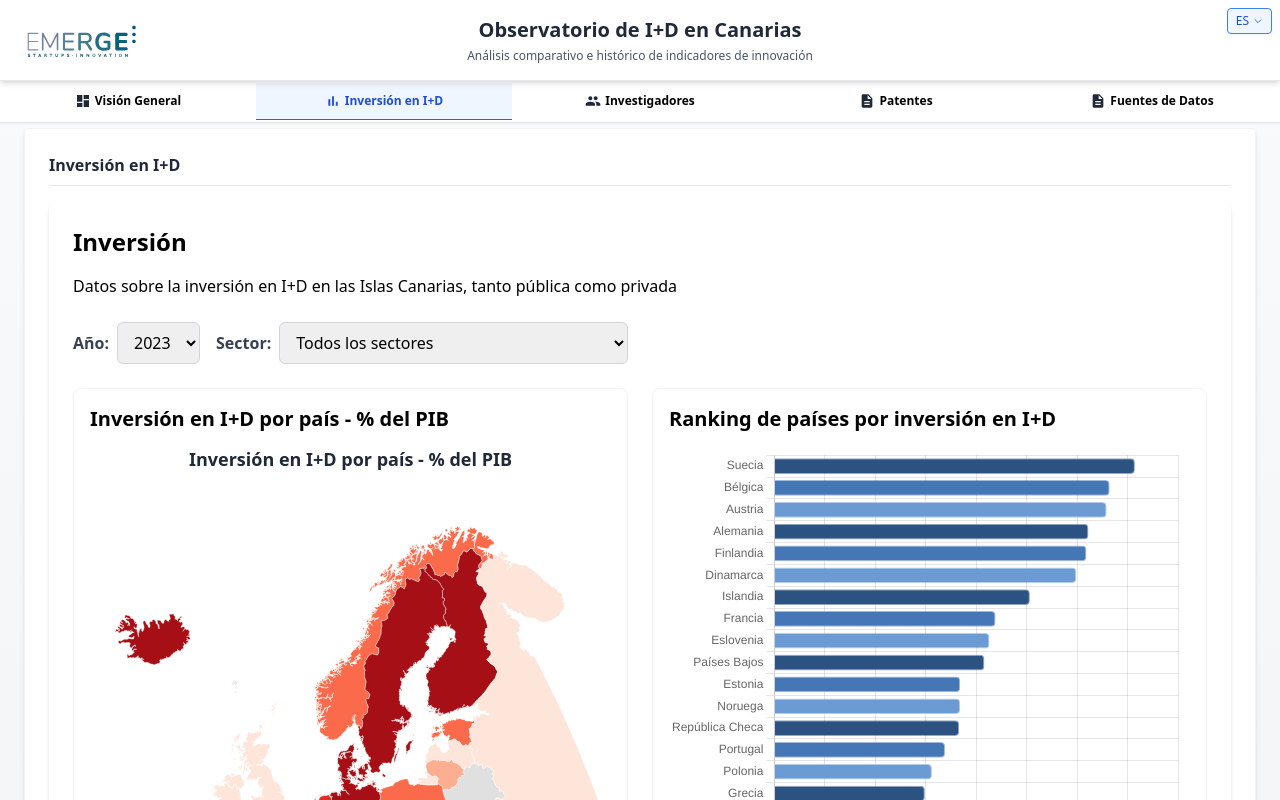
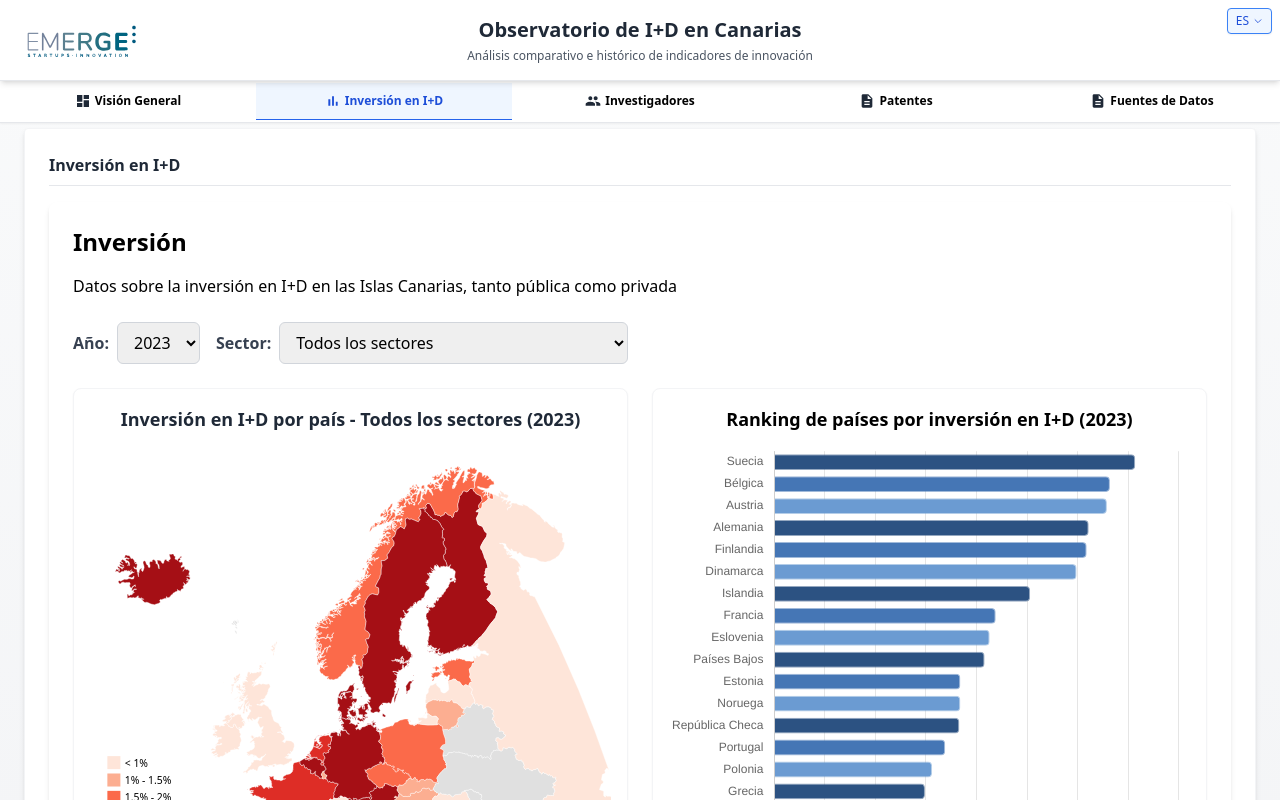
Before and after one commit to dani-rios-data/emerge, a React (Vite) app: page / in a window 1280 px wide. Both pictures are taken after a click on the item "Inversión en I+D". Shown: the top 800 px of the page. Built offline with nearby package versions, Linux system fonts and the light colour scheme.

Commit message:
Actualización de traducciones en Investment y componentes relacionados

```diff
--- a/src/components/CountryRankingChart.tsx
+++ b/src/components/CountryRankingChart.tsx
@@ -12,7 +12,6 @@ import {
 } from 'chart.js';
 import { EuropeCSVData, rdSectors } from '../data/rdInvestment';
 import COLORS from '../utils/colors';
-import { useLanguage } from '../contexts/LanguageContext';
 
 // Registrar componentes necesarios de Chart.js
 ChartJS.register(
@@ -47,7 +46,11 @@ const CountryRankingChart: React.FC<CountryRankingChartProps> = ({
   highlightCountry,
   selectedSector = 'total'
 }) => {
-  const { t } = useLanguage();
+  // Textos traducidos
+  const titles = {
+    es: `Ranking de países por inversión en I+D (${selectedYear})`,
+    en: `Country Ranking by R&D Investment (${selectedYear})`
+  };
 
   // Obtener el código del sector seleccionado
   const sectorCode = rdSectors.find(s => s.id === selectedSector)?.code || '_T';
@@ -229,34 +232,41 @@ const CountryRankingChart: React.FC<CountryRankingChartProps> = ({
       x: {
         title: {
           display: true,
-          text: t('percentageGDP'),
+          text: language === 'es' ? '% del PIB' : '% of GDP',
           font: {
-            size: 14
+            size: 12,
+            weight: 'bold'
           }
         },
-        ticks: {
-          callback: function(value) {
-            return value + '%';
-          }
+        grid: {
+          color: 'rgba(0, 0, 0, 0.1)'
         }
       },
       y: {
-        title: {
+        grid: {
           display: false
         }
       }
     }
   };
 
+  // Si no hay datos, mostrar mensaje
+  if (sortedCountries.length === 0) {
+    return (
+      <div className="flex items-center justify-center h-64 border rounded-lg p-4 text-gray-500">
+        {language === 'es' ? 'No hay datos disponibles para este año y sector' : 'No data available for this year and sector'}
+      </div>
+    );
+  }
+
   return (
     <div className="w-full h-[500px]">
-      {sortedCountries.length > 0 ? (
+      <h3 className="text-lg font-semibold mb-2 text-center">
+        {titles[language]}
+      </h3>
+      <div className="h-full">
         <Bar data={chartData} options={options} />
-      ) : (
-        <div className="flex justify-center items-center h-full text-gray-500">
-          {t('noDataAvailable')}
-        </div>
-      )}
+      </div>
     </div>
   );
 };
--- a/src/components/EuropeanRDMap.tsx
+++ b/src/components/EuropeanRDMap.tsx
@@ -322,16 +322,24 @@ const EuropeanRDMap: React.FC<EuropeanRDMapProps> = ({ data, selectedYear, selec
 
   // Obtener el nombre del sector según el idioma
   const getSectorName = () => {
-    // Si es "All Sectors", traducir según el idioma
-    if (selectedSector === 'All Sectors') {
-      return language === 'es' ? 'Todos los sectores' : 'All Sectors';
-    }
-    return selectedSector;
+    // Traducción más precisa según el sector seleccionado
+    const sectorMappings: Record<string, { es: string, en: string }> = {
+      'All Sectors': { es: 'Todos los sectores', en: 'All Sectors' },
+      'Business enterprise sector': { es: 'Sector empresarial', en: 'Business enterprise sector' },
+      'Government sector': { es: 'Administración Pública', en: 'Government sector' },
+      'Higher education sector': { es: 'Enseñanza Superior', en: 'Higher education sector' },
+      'Private non-profit sector': { es: 'Instituciones Privadas sin Fines de Lucro', en: 'Private non-profit sector' }
+    };
+
+    return sectorMappings[selectedSector]?.[language] || selectedSector;
   };
 
-  // Título del mapa según el idioma y el sector seleccionado
+  // Obtener el título del mapa
   const getMapTitle = () => {
-    return t('investmentMapTitle');
+    const sectorText = getSectorName();
+    return language === 'es'
+      ? `Inversión en I+D por país - ${sectorText} (${selectedYear})`
+      : `R&D Investment by Country - ${sectorText} (${selectedYear})`;
   };
 
   // Depurar los países disponibles en los datos
@@ -395,7 +403,7 @@ const EuropeanRDMap: React.FC<EuropeanRDMapProps> = ({ data, selectedYear, selec
     fetch('/data/geo/europe.geojson')
       .then(response => {
         if (!response.ok) {
-          throw new Error('No se pudo cargar el mapa');
+          throw new Error(language === 'es' ? 'No se pudo cargar el mapa' : 'Could not load the map');
         }
         return response.json();
       })
@@ -425,10 +433,10 @@ const EuropeanRDMap: React.FC<EuropeanRDMapProps> = ({ data, selectedYear, selec
       })
       .catch(err => {
         console.error('Error cargando el mapa:', err);
-        setError('Error al cargar el mapa de Europa');
+        setError(language === 'es' ? 'Error al cargar el mapa de Europa' : 'Error loading Europe map');
         setLoading(false);
       });
-  }, []);
+  }, [language]);
 
   // Renderizar el mapa cuando los datos GeoJSON están disponibles
   useEffect(() => {
@@ -578,7 +586,7 @@ const EuropeanRDMap: React.FC<EuropeanRDMapProps> = ({ data, selectedYear, selec
           <p className="font-bold">{tooltipContent.country}</p>
           {tooltipContent.value !== null ? (
             <p>
-              {t('rdInvestment')}: <span className="font-semibold">{tooltipContent.value.toFixed(2)}% {t('ofGDP')}</span>
+              {language === 'es' ? 'Inversión I+D' : 'R&D Investment'}: <span className="font-semibold">{tooltipContent.value.toFixed(2)}% {language === 'es' ? 'del PIB' : 'of GDP'}</span>
             </p>
           ) : (
             <p>{t('noData')}</p>
--- a/src/contexts/LanguageContext.tsx
+++ b/src/contexts/LanguageContext.tsx
@@ -33,16 +33,8 @@ const translations: Translations = {
     year: "Año",
     sector: "Sector",
     loading: "Cargando datos...",
-    errorLoadingData: "Error al cargar datos de Europa",
-    unknownError: "Error desconocido al cargar datos",
-    investmentMapTitle: "Inversión en I+D por país - % del PIB",
-    countryRankingTitle: "Ranking de países por inversión en I+D",
-    percentageGDP: "% del PIB",
-    noDataAvailable: "No hay datos disponibles para este año",
-    loadingMap: "Cargando mapa...",
     noData: "Sin datos",
-    rdInvestment: "Inversión I+D",
-    ofGDP: "del PIB"
+    loadingMap: "Cargando mapa..."
   },
   en: {
     title: "R&D Observatory of Canary Islands",
@@ -66,16 +58,8 @@ const translations: Translations = {
     year: "Year",
     sector: "Sector",
     loading: "Loading data...",
-    errorLoadingData: "Error loading European data",
-    unknownError: "Unknown error loading data",
-    investmentMapTitle: "R&D Investment by country - % of GDP",
-    countryRankingTitle: "Country ranking by R&D investment",
-    percentageGDP: "% of GDP",
-    noDataAvailable: "No data available for this year",
-    loadingMap: "Loading map...",
     noData: "No data",
-    rdInvestment: "R&D Investment",
-    ofGDP: "of GDP"
+    loadingMap: "Loading map..."
   }
 };
 
--- a/src/pages/Investment/index.tsx
+++ b/src/pages/Investment/index.tsx
@@ -38,7 +38,7 @@ const Investment: React.FC = () => {
         // Cargar datos de Europa
         const europeResponse = await fetch(DATA_PATHS.GDP_EUROPE);
         if (!europeResponse.ok) {
-          throw new Error(`${t('errorLoadingData')}: ${europeResponse.status} - ${europeResponse.statusText}`);
+          throw new Error(`Error al cargar datos de Europa: ${europeResponse.status} - ${europeResponse.statusText}`);
         }
 
         console.log("Respuesta recibida:", europeResponse.status, europeResponse.statusText);
@@ -96,7 +96,7 @@ const Investment: React.FC = () => {
         setIsLoading(false);
       } catch (err) {
         console.error('Error cargando datos:', err);
-        setError(err instanceof Error ? err.message : t('unknownError'));
+        setError(err instanceof Error ? err.message : 'Error desconocido al cargar datos');
         setIsLoading(false);
       }
     };
@@ -210,7 +210,6 @@ const Investment: React.FC = () => {
         <div className="grid grid-cols-1 lg:grid-cols-2 gap-6">
           {/* Mapa de Europa */}
           <div className="bg-white rounded-lg shadow-sm p-4 border border-gray-100">
-            <h3 className="text-xl font-semibold mb-3">{t('investmentMapTitle')}</h3>
             <EuropeanRDMap
               data={europeData}
               selectedYear={selectedYear}
@@ -222,7 +221,6 @@ const Investment: React.FC = () => {
 
           {/* Gráfico de ranking de países - Usar cast seguro pues la interfaz es compatible */}
           <div className="bg-white rounded-lg shadow-sm p-4 border border-gray-100">
-            <h3 className="text-xl font-semibold mb-3">{t('countryRankingTitle')}</h3>
             <CountryRankingChart
               data={europeData as unknown as RdInvestmentEuropeCSVData[]}
               selectedYear={selectedYear}
```
